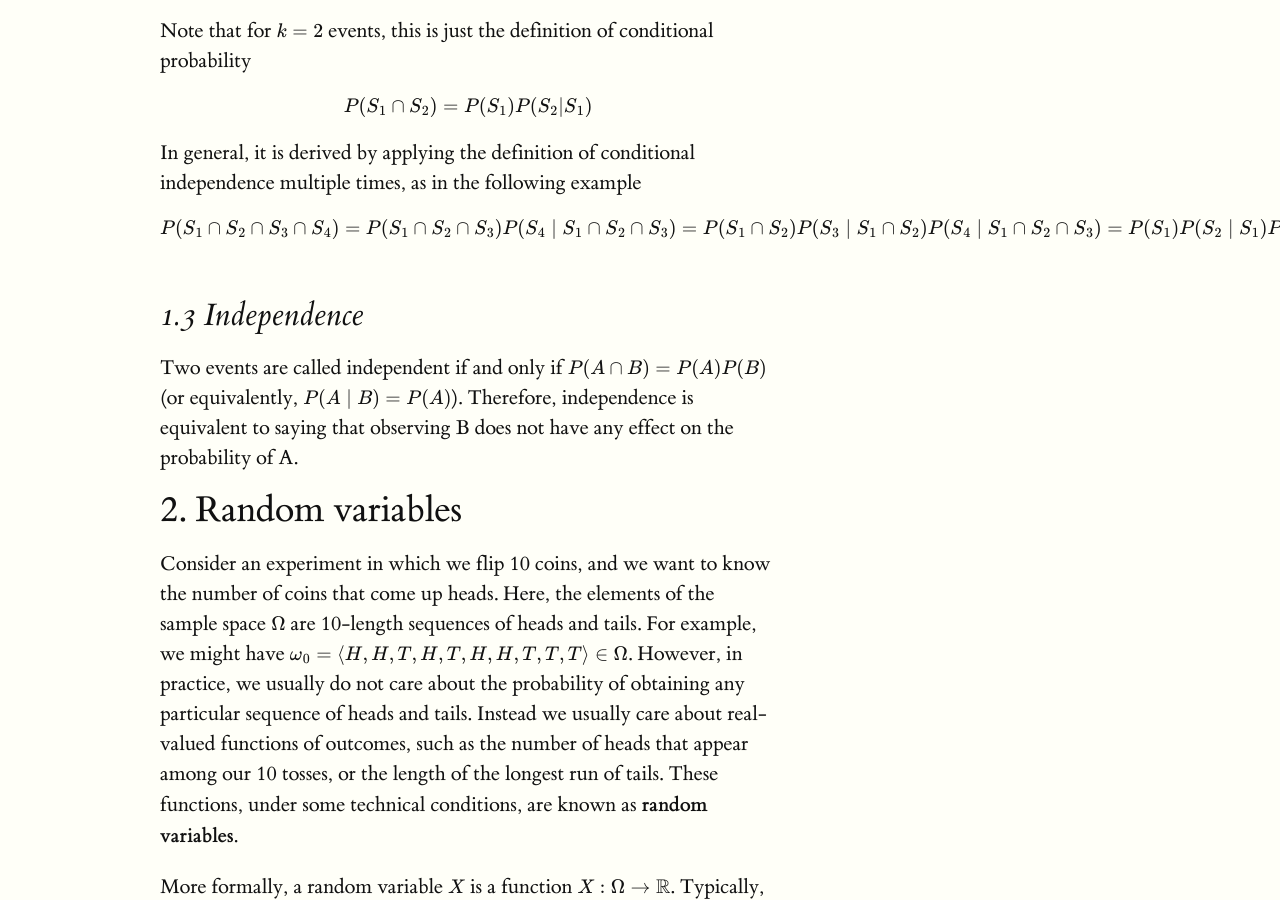
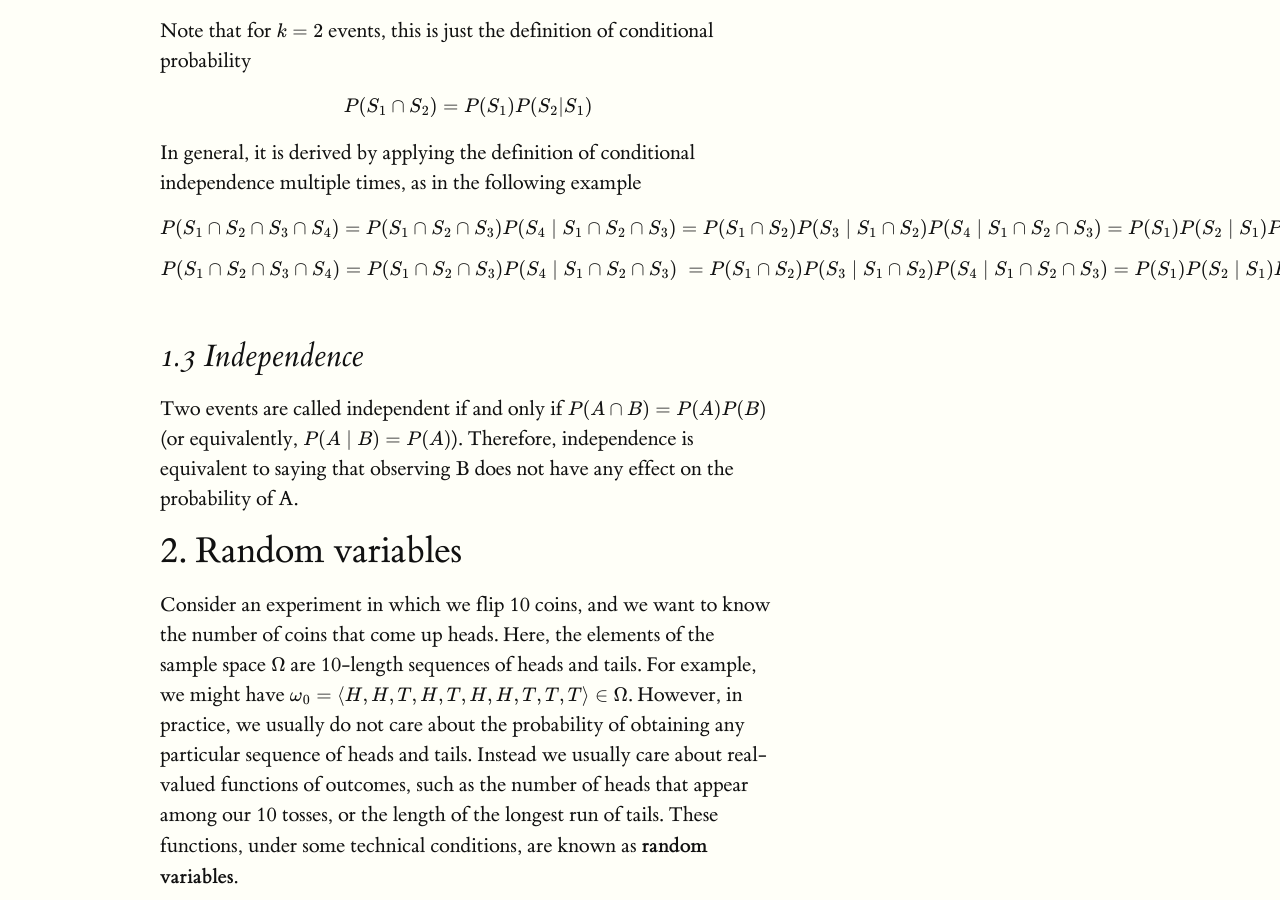
Before and after one commit to ermongroup/cs228-notes, a Jekyll site: the page built from preliminaries/probabilityreview/index.md, in a window 1280 px wide and 900 px high, scrolled down 2031 px. Built offline with Jekyll 4.4.1, drawn with Linux system fonts in a browser that asks for light colours; formulas are drawn with MathJax 3.

Commit message:
fix equation format for probability review notes

```diff
--- a/preliminaries/probabilityreview/index.md
+++ b/preliminaries/probabilityreview/index.md
@@ -54,6 +54,12 @@
 \begin{equation}
 P(S_1 \cap S_2 \cap S_3 \cap S_4) =  P(S_1 \cap S_2 \cap S_3) P(S_4 \mid S_1 \cap S_2 \cap S_3) = P(S_1 \cap S_2) P(S_3 \mid S_1 \cap S_2) P(S_4 \mid S_1 \cap S_2 \cap S_3) = P(S_1) P(S_2 \mid S_1) P(S_3 \mid S_1 \cap S_2) P(S_4 \mid S_1 \cap S_2 \cap S_3)
 \end{equation}
+
+\begin{eqnarray}
+P(S_1 \cap S_2 \cap S_3 \cap S_4) & =  P(S_1 \cap S_2 \cap S_3) P(S_4 \mid S_1 \cap S_2 \cap S_3) \\
+                                  & = P(S_1 \cap S_2) P(S_3 \mid S_1 \cap S_2) P(S_4 \mid S_1 \cap S_2 \cap S_3) \\
+                                  & = P(S_1) P(S_2 \mid S_1) P(S_3 \mid S_1 \cap S_2) P(S_4 \mid S_1 \cap S_2 \cap S_3)
+\end{eqnarray}
 
 ## 1.3 Independence
 
```
